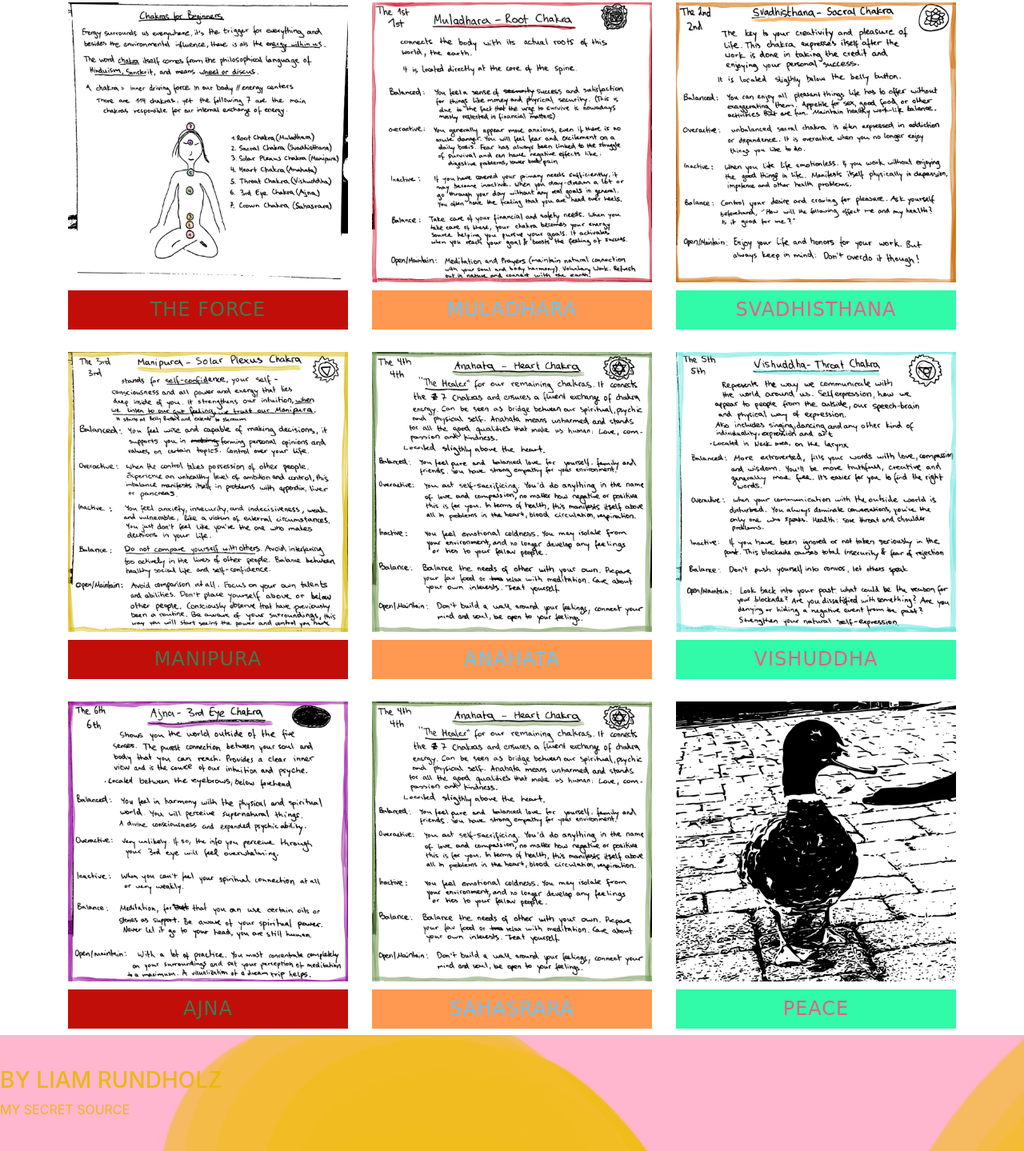
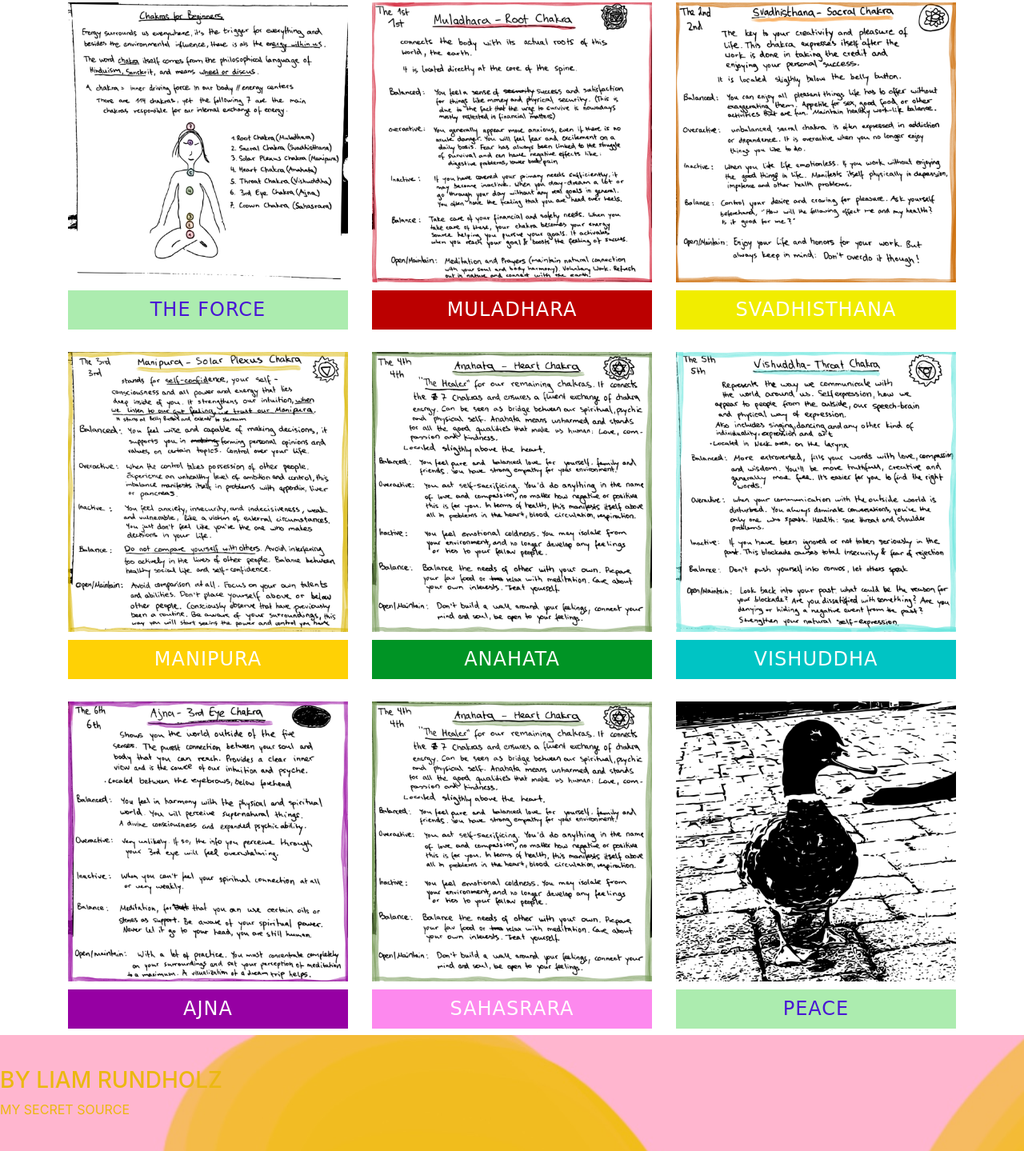
Before and after one commit to LiamRundholz/prj4chapter3_thirdcheck, a plain HTML site: page 182974.html in a window 1280 px wide. Shown: the part 227-1666 px from the top of the page at 80% size. Drawn offline with Linux system fonts and the light colour scheme; a web font is replaced by a local one.

Commit message:
new colors for energies

```diff
--- a/182974.html
+++ b/182974.html
@@ -53,15 +53,15 @@
           <div class="row">
             <div class="col-sm-4">
               <img class="img-fluid" src="images/Untitled_Artwork 7.jpg" alt="chakra">
-              <h4 class="müppiloves gofont">THE FORCE</h4>
+              <h4 class="theforce gofont">THE FORCE</h4>
             </div>
             <div class="col-sm-4">
               <img class="img-fluid" src="images/Untitled_Artwork 6.jpg" alt="FirstChakra">
-              <h4 class="müppiworks gofont">MULADHARA</h4>
+              <h4 class="muladhara gofont">MULADHARA</h4>
             </div>
             <div class="col-sm-4">
               <img class="img-fluid" src="images/Untitled_Artwork 5.jpg" alt="SecondChakra">
-              <h4 class="müppitalks gofont">SVADHISTHANA</h4>
+              <h4 class="svadhisthana gofont">SVADHISTHANA</h4>
             </div>
           </div>
         </div>
@@ -73,15 +73,15 @@
         <div class="row">
           <div class="col-sm-4">
             <img class="img-fluid" src="images/Untitled_Artwork 4.jpg" alt="ThirdChakra">
-            <h4 class="müppiloves gofont">MANIPURA</h4>
+            <h4 class="manipura gofont">MANIPURA</h4>
           </div>
           <div class="col-sm-4">
             <img class="img-fluid" src="images/Untitled_Artwork 3.jpg" alt="FourthChakra">
-            <h4 class="müppiworks gofont">ANAHATA</h4>
+            <h4 class="anahata gofont">ANAHATA</h4>
           </div>
           <div class="col-sm-4">
             <img class="img-fluid" src="images/Untitled_Artwork 2.jpg" alt="FifthChakra">
-            <h4 class="müppitalks gofont">VISHUDDHA</h4>
+            <h4 class="vishuddha gofont">VISHUDDHA</h4>
           </div>
         </div>
       </div>
@@ -93,15 +93,15 @@
         <div class="row">
           <div class="col-sm-4">
             <img class="img-fluid" src="images/Untitled_Artwork 1.jpg" alt="SixthChakra">
-            <h4 class="müppiloves gofont">AJNA</h4>
+            <h4 class="ajna gofont">AJNA</h4>
           </div>
           <div class="col-sm-4">
             <img class="img-fluid" src="images/Untitled_Artwork 3.jpg" alt="SeventhChakra">
-            <h4 class="müppiworks gofont">SAHASRARA</h4>
+            <h4 class="sahasrara gofont">SAHASRARA</h4>
           </div>
           <div class="col-sm-4">
             <img class="img-fluid" src="images/ente.jpg" alt="Ente">
-            <h4 class="müppitalks gofont">PEACE</h4>
+            <h4 class="theforce gofont">PEACE</h4>
           </div>
         </div>
       </div>
--- a/css/styles.css
+++ b/css/styles.css
@@ -104,6 +104,46 @@ h4 {
     color: #f3598a;
 }
 
+.theforce {
+    background-color:#acecaf ;
+    color: #4916d4;
+}
+
+.muladhara {
+    background-color:#bb0000 ;
+    color: #ffffff;
+}
+
+.svadhisthana {
+    background-color:#f1ed00 ;
+    color: #ffffff;
+}
+
+.manipura {
+    background-color:#ffd105 ;
+    color: #ffffff;
+}
+
+.anahata {
+    background-color:#009425 ;
+    color: #ffffff;
+}
+
+.vishuddha {
+    background-color:#00c4c4 ;
+    color: #ffffff;
+}
+
+.ajna {
+    background-color:#9600a3 ;
+    color: #ffffff;
+}
+
+.sahasrara {
+    background-color:#fd89ee ;
+    color: #ffffff;
+}
+
 h2 {
     text-align: center;
     color: #c20e09;
```
